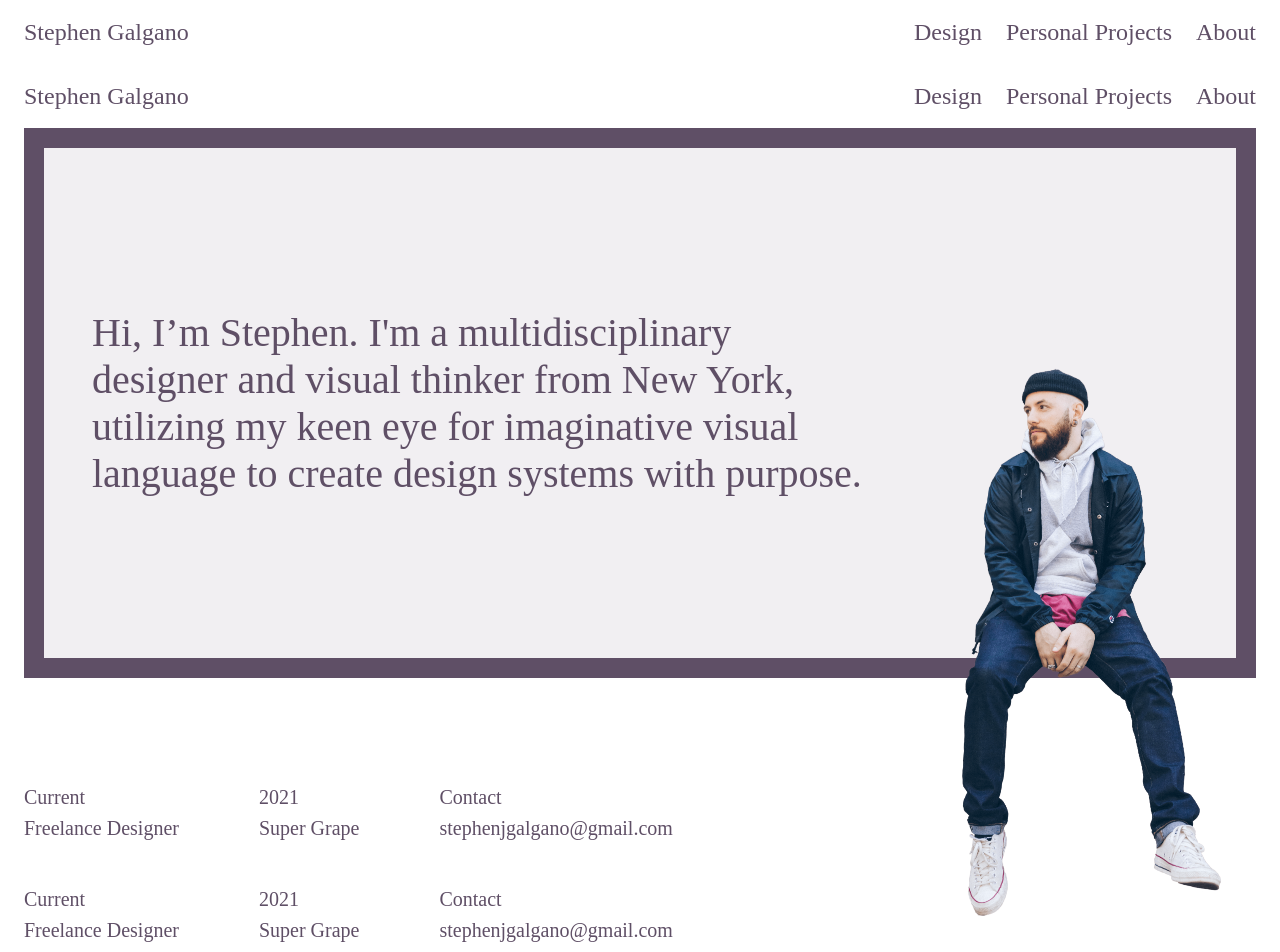
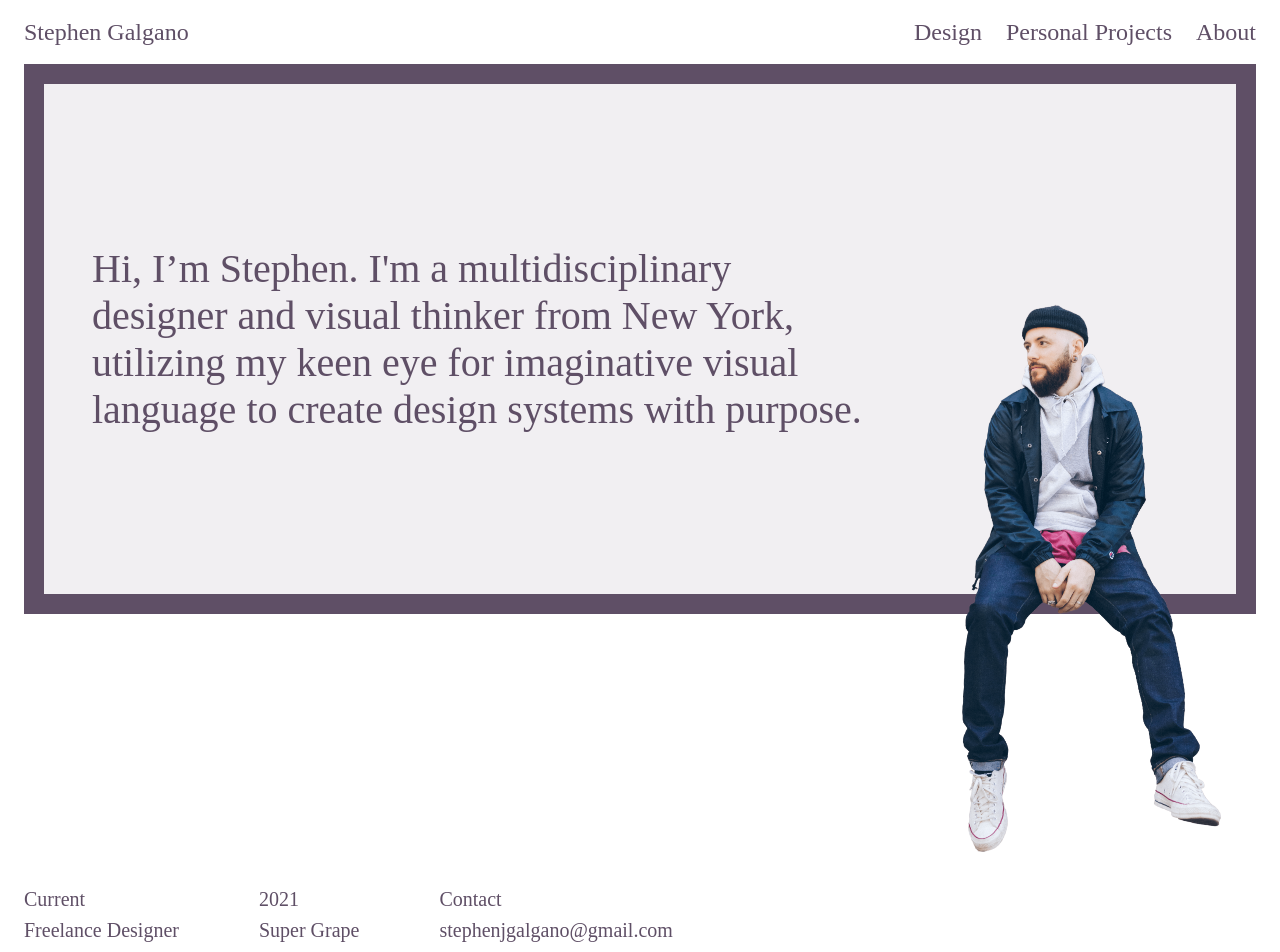
Before and after one commit to brentahrens1/stephen-portfolio, a Next.js app: page / in a window 1280 px wide. Shown: the top 952 px of the page. Built offline with nearby package versions, Linux system fonts and the light colour scheme.

Commit message:
cleans up an and footer

```diff
--- a/components/layout.js
+++ b/components/layout.js
@@ -6,7 +6,9 @@ export default function Layout({ children }) {
     <>
       <Navbar />
       <main>{children}</main>
-      <Footer />
+      <div id="footer">
+        <Footer />
+      </div>
     </>
   )
 }
--- a/pages/design.tsx
+++ b/pages/design.tsx
@@ -1,10 +1,8 @@
-import Nav from "../components/Nav/Nav"
 import ProjectGrid from "../components/ProjectGrid/ProjectGrid"
 
 export default function Design() {
     return (
         <div className="design">
-            <Nav/>
             <ProjectGrid />
         </div>
     )
--- a/pages/index.tsx
+++ b/pages/index.tsx
@@ -1,17 +1,11 @@
 import Head from 'next/head'
 
-import Nav from '../components/Nav/Nav'
-import Footer from '../components/Footer/Footer'
 import InfoBlock from '../components/InfoBlock/InfoBlock'
 
 export default function Home() {
   return (
     <div className="app">
-      <Nav />
       <InfoBlock />
-      <div id="footer">
-        <Footer />
-      </div>
     </div>
   )
 }
--- a/styles/scss/layouts/_page.scss
+++ b/styles/scss/layouts/_page.scss
@@ -1,4 +1,5 @@
 .page {
+    margin-bottom: $padding-lg;
 
     &__banner {
         width: 100%;
```
